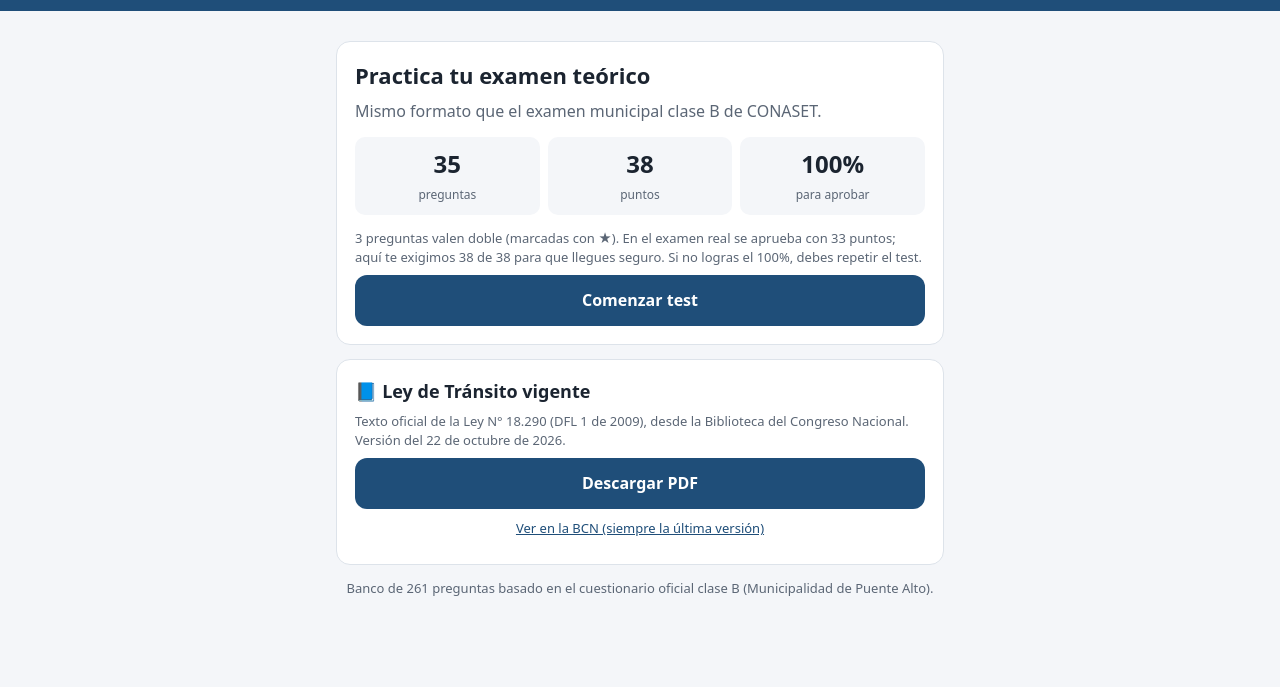
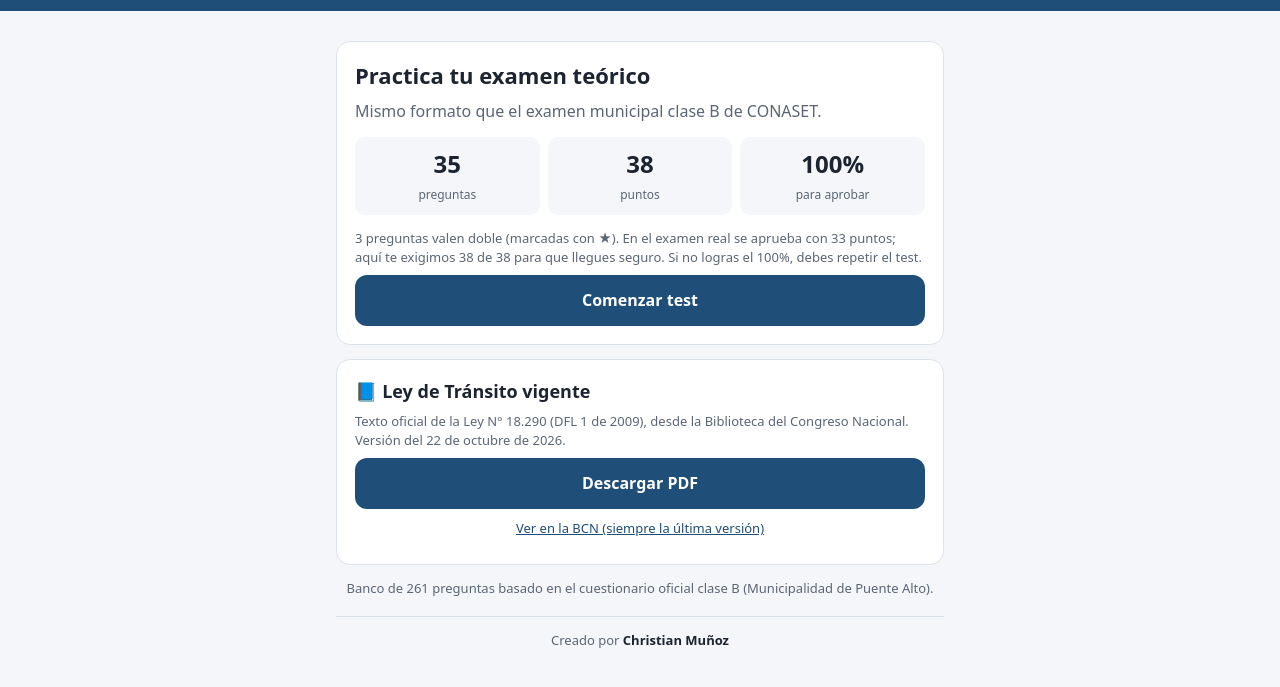
Before and after one commit to Chrmuno/test-licencia-clase-b, a plain HTML site: page index.html in a window 1280 px wide. Shown: the part 43-730 px from the top of the page. Drawn offline with Linux system fonts and the light colour scheme.

Commit message:
Agrega pie de página con autoría
Co-Authored-By: Claude Opus 5.5 <noreply@anthropic.com>
Claude-Session: https://claude.ai/code/session_01TqbDCsZsRQU26DxzdQcsKq

```diff
--- a/index.html
+++ b/index.html
@@ -131,7 +131,7 @@ function home(){
   <p class="small muted">Texto oficial de la Ley N° 18.290 (DFL 1 de 2009), desde la Biblioteca del Congreso Nacional. Versión del ${LEY.ver}.</p>
   <a class="btn" style="display:block;text-align:center;text-decoration:none;padding:14px 18px;border-radius:12px" href="${LEY.pdf}" target="_blank" rel="noopener">Descargar PDF</a>
   <p class="small" style="text-align:center;margin-top:10px"><a href="${LEY.web}" target="_blank" rel="noopener" style="color:var(--pri)">Ver en la BCN (siempre la última versión)</a></p></div>`;
-  html+=`<p class="small muted" style="text-align:center">Banco de ${Q.length} preguntas basado en el cuestionario oficial clase B (Municipalidad de Puente Alto).</p>`;
+  html+=`<p class="small muted" style="text-align:center">Banco de ${Q.length} preguntas basado en el cuestionario oficial clase B (Municipalidad de Puente Alto).</p><footer style="text-align:center;font-size:13px;color:var(--muted);border-top:1px solid var(--line);margin-top:18px;padding-top:14px">Creado por <b style="color:var(--ink)">Christian Muñoz</b></footer>`;
   app.innerHTML=html;
   document.getElementById('go').onclick=()=>{if(!store.cur||confirmNew())newTest()};
   const c=document.getElementById('cont');if(c)c.onclick=()=>{S=store.cur;renderQ()};
```
